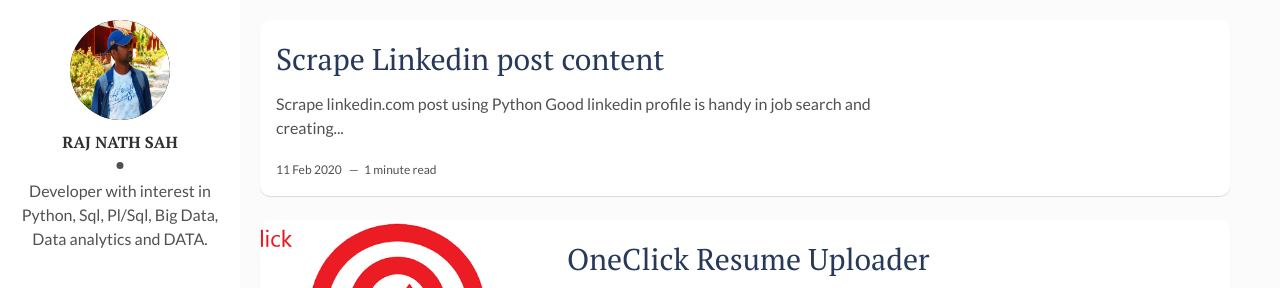
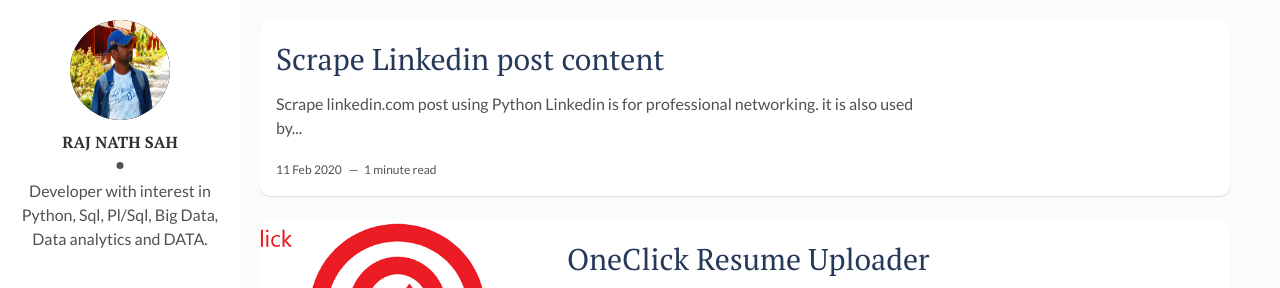
Before and after one commit to rajnathsah/rajnathsah.github.io, a Jekyll site: the page built from index.html, in a window 1280 px wide and 900 px high. Shown: the top 288 px of the window. Built offline with Jekyll 4.4.1, drawn with Linux system fonts in a browser that asks for light colours; the list of posts is cut into pages by our own code; some of the changed lines change nothing that is shown.

Commit message:
Update 2020-02-11-scrape-linkedin.md

````diff
--- a/_posts/2020-02-11-scrape-linkedin.md
+++ b/_posts/2020-02-11-scrape-linkedin.md
@@ -4,26 +4,14 @@
 date: 2020-02-11 00:00:00 +0000
 description: Scrape linkedin post
 img: # Add image post (optional)
-tags: [BeautifulSoup, Selenium, Scrapy, Python]
+tags: [BeautifulSoup, Selenium, Python]
 ---
 # Scrape linkedin.com post using Python
 
-Good linkedin profile is handy in job search and creating professional network. There is option to search job on linkedin, but often recruiters post job opening. In such cases simple linkedin job search will not fetch these details. But there is option to do content search to find such cases. I tried scraping content based on keyword using python, selenium and beautifulsoup.
+Linkedin is for professional networking. it is also used by employers for posting jobs. There are cases where recruiters post job on there page which can be searched as content. When i was searching job, i found many jobs were posted by recruiter as post. To search such job, one has to search content. I tried to automate the same by scraping the content using python, selenium and beautifulsoup.
 
-Let us start with verifying chrome browser, In case it is not updated, update chrome browser to latest version.
+Download the code from [github](https://github.com/rajnathsah/LinkedinJobScraping) repo. Install dependecies and run ScrapeLinkedin.py file from command prompt or terminal. It will automatically download latest chrome web driver and place it in current working directory and use it for scraping content. Feel free to download the code and try, let me know if there is any suggestion and feedback.
 
-1. Download latest chromewebdriver from below link and place it in project folder and install other dependent python library.
-    *  [Chromewebdriver](https://chromedriver.chromium.org/)
-    *  [Selenium](https://www.seleniumhq.org/)
-      ```python
-      pip install selenium
-      ```
-    *  [BeautifulSoup](https://www.crummy.com/software/BeautifulSoup/bs4/doc/)
-      ```python
-      pip install beautifulsoup4
-      ```
+For more details about the code, please refer github repo.
 
-
-In progress.
-
-Happy learning.
+Happy learning and job hunting!
````
